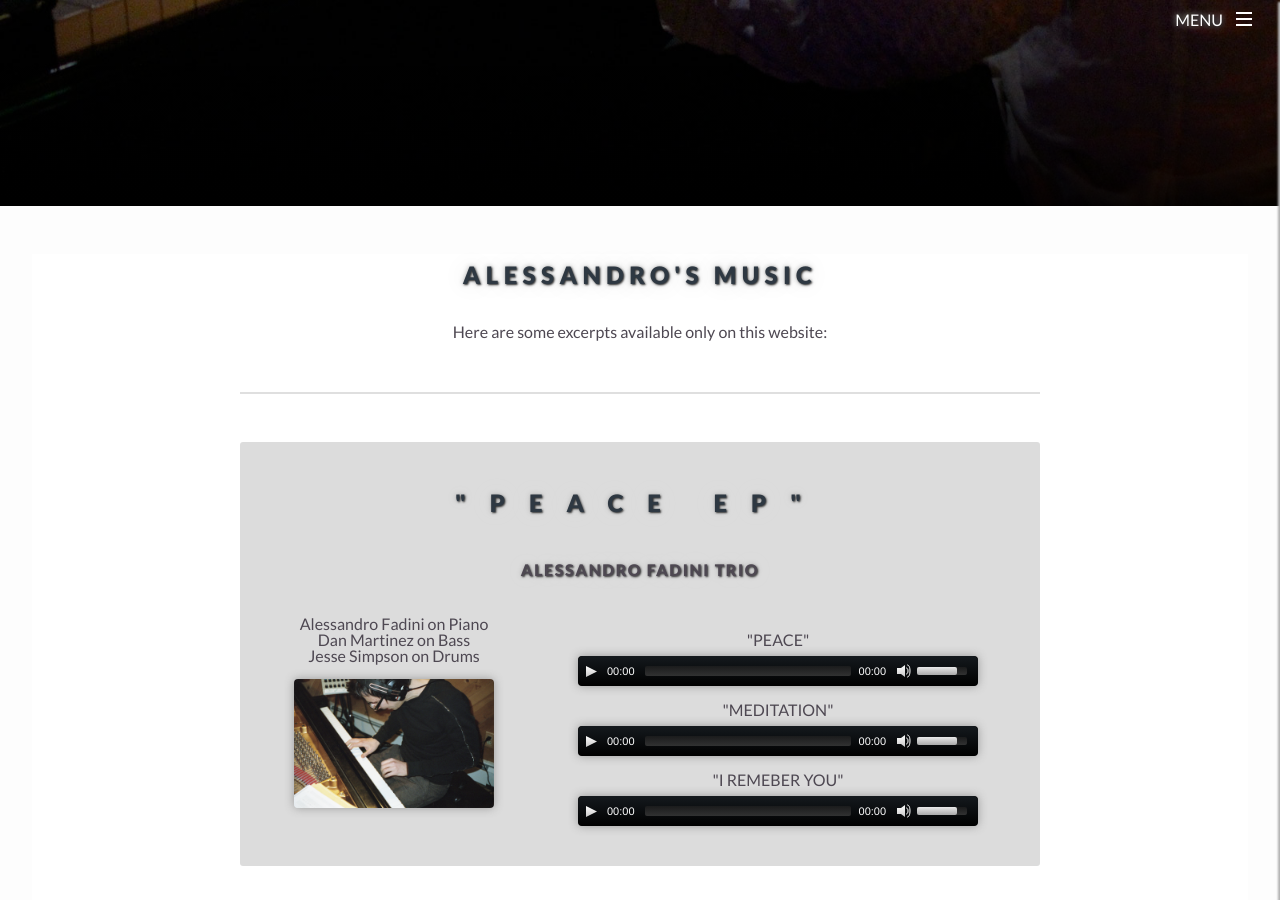
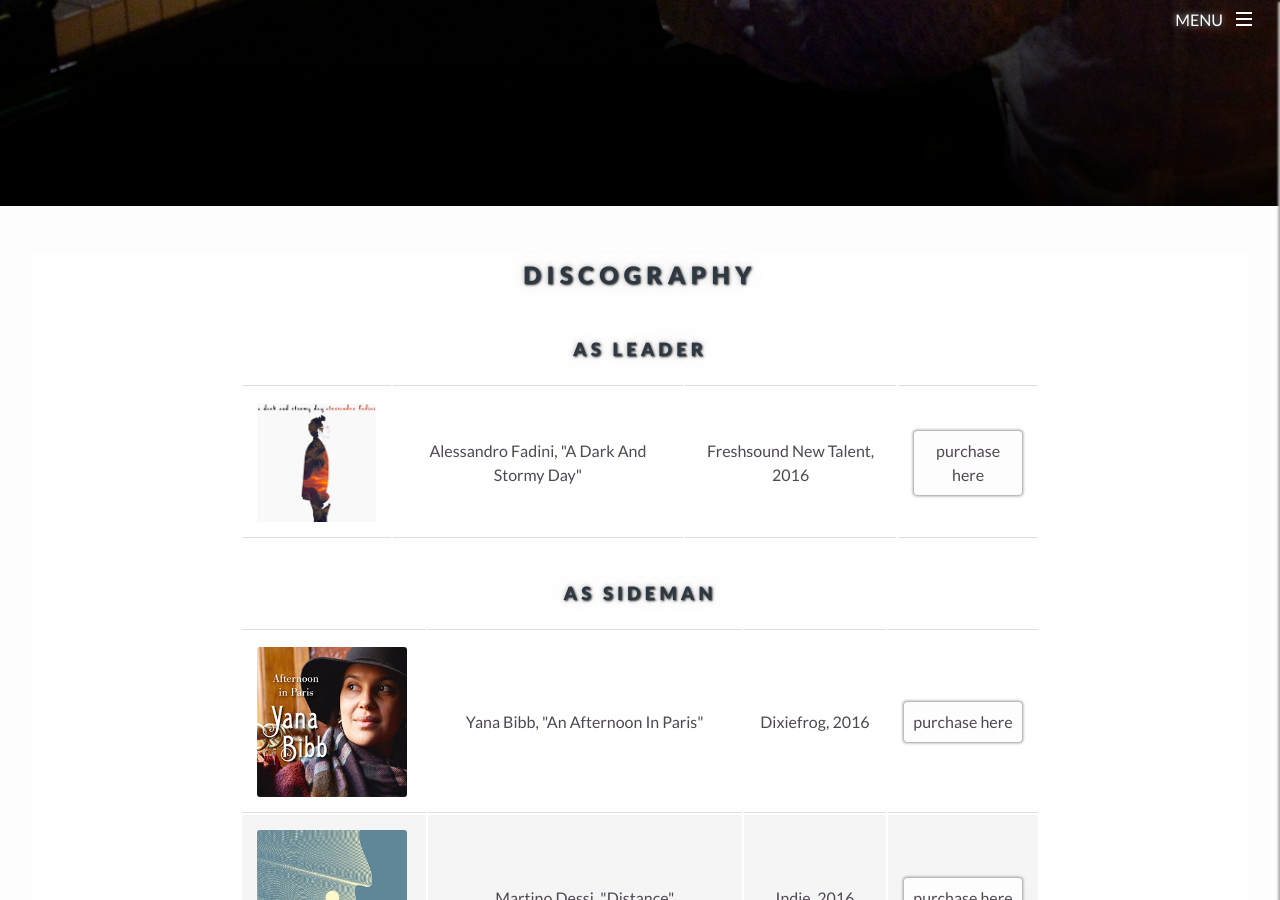
Before and after one commit to aleksfadini/Jekyll-aleksfadini, a Jekyll site: the page built from music.html, in a window 1280 px wide and 900 px high, scrolled down 424 px. Built offline with Jekyll 4.4.1, drawn with Linux system fonts in a browser that asks for light colours; some of the changed text lies outside the part shown.

Commit message:
music is falling in place

```diff
--- a/music.html
+++ b/music.html
@@ -4,11 +4,88 @@ title: Listen
 little-headerimage: /assets/images/piano.jpg
 permalink: /music
 ---
+<section id="vismenufinal">
 	<div class="inner wrapper">
-  <h2>Alessandro's Music</h2>
+		<div class="bio">
+			<h2>Discography</h2>
+			<h3>As Leader</h3>
+			<div class="table-wrapper discography">
+				<table>
+					<thead>
+						<tr>
+							<th></th>
+							<th></th>
+							<th></th>
+							<th></th>
+						</tr>
+					</thead>
+					<tbody>
+						<tr>
+							<td><span class="discimg"><img src="/assets/images/dark1.jpg" alt="" /></span></td>
+							<td>Alessandro Fadini, "A Dark And Stormy Day"</td>
+							<td>Freshsound New Talent, 2016</td>
+							<td>
+								<div class="likebutton">
+									<a href="http://www.freshsoundrecords.com/alessandro-fadini/6444-a-dark-and-stormy-day.html"> purchase here </a>
+								</div>
+							</td>
+						</tr>
+					</tbody>
+				</table>
+			</div>
+			<h3>As Sideman</h3>
+			<div class="table-wrapper discography">
+				<table>
+					<thead>
+						<tr>
+							<th></th>
+							<th></th>
+							<th></th>
+							<th></th>
+						</tr>
+					</thead>
+					<tbody>
+						<tr>
+							<td><span class="discimg"><img src="/assets/images/yana2.jpg" alt="" /></span></td>
+							<td>Yana Bibb, "An Afternoon In Paris"</td>
+							<td>Dixiefrog, 2016</td>
+							<td>
+								<div class="likebutton"><a href="http://www.bluesweb.com/p_disque.php3?id_article=2286"> purchase here </a></div>
+							</td>
+						</tr>
+						<tr>
+							<td><span class="discimg"><img src="/assets/images/martino.jpg" alt="" /></span></td>
+							<td>Martino Dessi, "Distance"</td>
+							<td>Indie, 2016</td>
+							<td>
+								<div class="likebutton"><a href="http://www.martinodessi.com/"> purchase here</a></div>
+							</td>
+						</tr>
+						<tr>
+							<td><span class="discimg"><img src="/assets/images/yana1.jpg" alt="" /></span></td>
+							<td>Yana Bibb, "Not A Minute Too Late"</td>
+							<td>Dixiefrog, 2014</td>
+							<td>
+								<div class="likebutton"><a href="http://www.bluesweb.com/p_disque.php3?id_article=2112"> purchase here </a></div>
+							</td>
+						</tr>
+						<tr>
+							<td><span class="discimg"><img src="/assets/images/hucq.jpg" alt="" /></span></td>
+							<td>Julien Hucq, "Julien Hucq NYC Quartet"</td>
+							<td>Indie, 2014</td>
+							<td>
+								<div class="likebutton"><a href="http://julienhucq.net/"> purchase here </a></div>
+							</td>
+						</tr>
+					</tbody>
+				</table>
+			</div>
+		</div>
+	</div>
+	<hr/>
+	<div class="inner wrapper">
+		<h2>Exclusive Excerpts</h2>
 	<p>Here are some excerpts available only on this website:</p>
-
-      <hr/>
 	<div id="audiogallery">
 
 		{% for record in site.data.listen %}
@@ -45,9 +122,14 @@ permalink: /music
 		{% endfor %}
 
 		<h3>Soundcloud</h3>
-  <p>You can listen to other excerpts on Soundcloud: </p><p><div class="likebutton"><a href="https://soundcloud.com/alessandro-fadini" class="icon fa-soundcloud"><span class="label">Take me to Soundcloud</span><p>Take me to Soundcloud</p></a></div></p>
+		<p>You can listen to other excerpts on Soundcloud: </p>
+		<p>
+		<div class="likebutton"><a href="https://soundcloud.com/alessandro-fadini" class="icon fa-soundcloud"><span class="label">Take me to Soundcloud</span>
+				<p>Take me to Soundcloud</p>
+			</a></div>
+		</p>
 
-  <hr/>
+		<hr />
 
 
 
```
Also changed, not shown: about.html (+24 -9 lines). Lines whose indentation alone changed are shown as unchanged.
